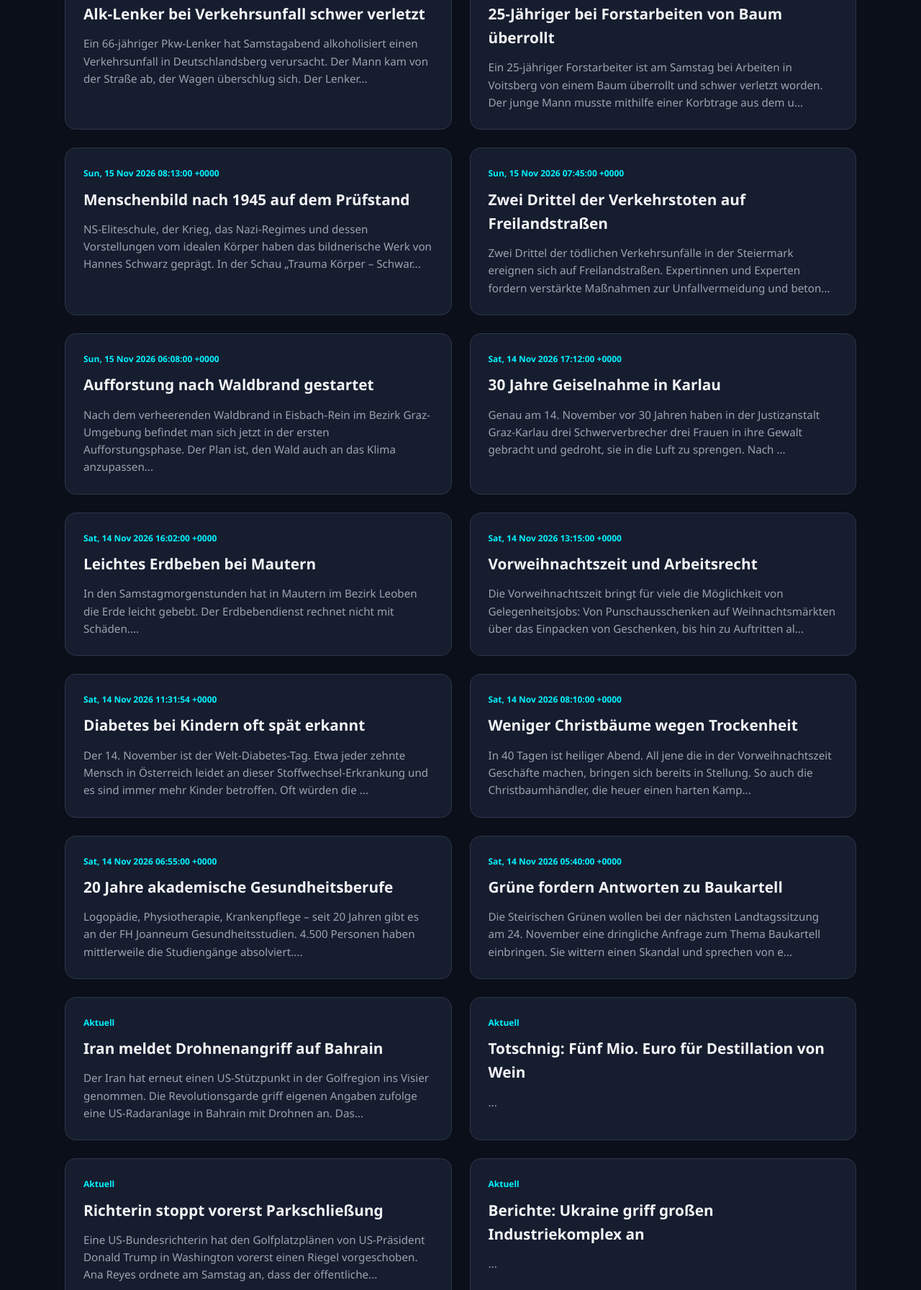
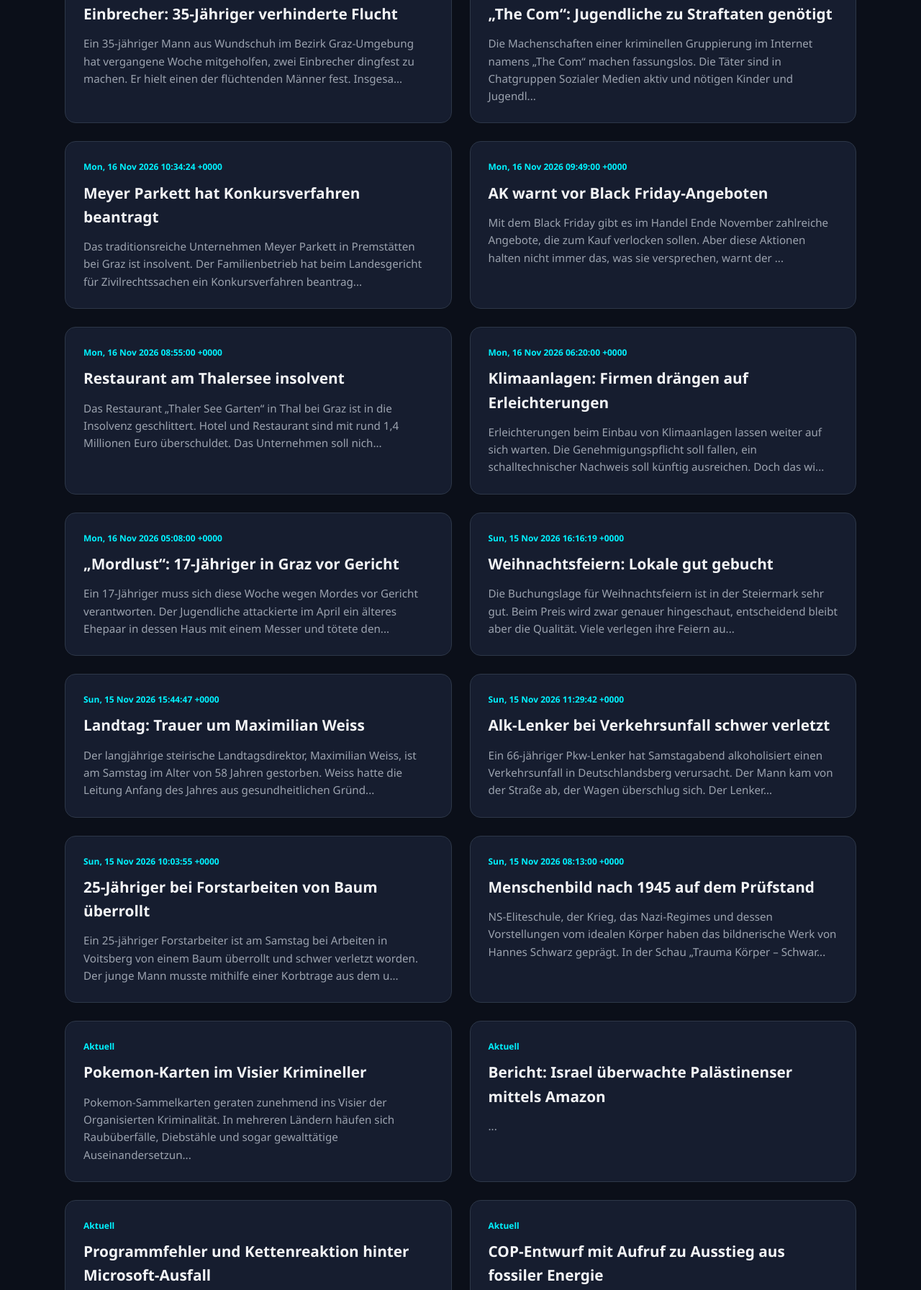
Before and after one commit to HACKERX6661/daily-news, a plain HTML site: page index.html in a window 1280 px wide. Shown: the part 298-2090 px from the top of the page at 72% size. Drawn offline with Linux system fonts and the light colour scheme.

Commit message:
Update News Hub

```diff
--- a/index.html
+++ b/index.html
@@ -53,11 +53,56 @@
         </header>
 
         <div class="weather-bar">
-            Graz aktuell: ☁️ 2°C (Gefühlt: 0°C) - Bedeckt
+            Graz aktuell: 🌤️ 7°C (Gefühlt: 5°C) - Hauptsächlich klar
         </div>
 
         <div id="news-container">
 
+                <div class="news-item">
+                    <div class="date">Mon, 16 Nov 2026 12:54:33 +0000</div>
+                    <h3><a href="https://steiermark.orf.at/stories/3379766/" target="_blank">Einbrecher: 35-Jähriger verhinderte Flucht</a></h3>
+                    <p>Ein 35-jähriger Mann aus Wundschuh im Bezirk Graz-Umgebung hat vergangene Woche mitgeholfen, zwei Einbrecher dingfest zu machen. Er hielt einen der flüchtenden Männer fest. Insgesa...</p>
+                </div>
+                <div class="news-item">
+                    <div class="date">Mon, 16 Nov 2026 11:18:00 +0000</div>
+                    <h3><a href="https://steiermark.orf.at/stories/3379743/" target="_blank">„The Com“: Jugendliche zu Straftaten genötigt</a></h3>
+                    <p>Die Machenschaften einer kriminellen Gruppierung im Internet namens „The Com“ machen fassungslos. Die Täter sind in Chatgruppen Sozialer Medien aktiv und nötigen Kinder und Jugendl...</p>
+                </div>
+                <div class="news-item">
+                    <div class="date">Mon, 16 Nov 2026 10:34:24 +0000</div>
+                    <h3><a href="https://steiermark.orf.at/stories/3379723/" target="_blank">Meyer Parkett hat Konkursverfahren beantragt</a></h3>
+                    <p>Das traditionsreiche Unternehmen Meyer Parkett in Premstätten bei Graz ist insolvent. Der Familienbetrieb hat beim Landesgericht für Zivilrechtssachen ein Konkursverfahren beantrag...</p>
+                </div>
+                <div class="news-item">
+                    <div class="date">Mon, 16 Nov 2026 09:49:00 +0000</div>
+                    <h3><a href="https://steiermark.orf.at/stories/3379725/" target="_blank">AK warnt vor Black Friday-Angeboten</a></h3>
+                    <p>Mit dem Black Friday gibt es im Handel Ende November zahlreiche Angebote, die zum Kauf verlocken sollen. Aber diese Aktionen halten nicht immer das, was sie versprechen, warnt der ...</p>
+                </div>
+                <div class="news-item">
+                    <div class="date">Mon, 16 Nov 2026 08:55:00 +0000</div>
+                    <h3><a href="https://steiermark.orf.at/stories/3379702/" target="_blank">Restaurant am Thalersee insolvent</a></h3>
+                    <p>Das Restaurant „Thaler See Garten“ in Thal bei Graz ist in die Insolvenz geschlittert. Hotel und Restaurant sind mit rund 1,4 Millionen Euro überschuldet. Das Unternehmen soll nich...</p>
+                </div>
+                <div class="news-item">
+                    <div class="date">Mon, 16 Nov 2026 06:20:00 +0000</div>
+                    <h3><a href="https://steiermark.orf.at/stories/3379639/" target="_blank">Klimaanlagen: Firmen drängen auf Erleichterungen</a></h3>
+                    <p>Erleichterungen beim Einbau von Klimaanlagen lassen weiter auf sich warten. Die Genehmigungspflicht soll fallen, ein schalltechnischer Nachweis soll künftig ausreichen. Doch das wi...</p>
+                </div>
+                <div class="news-item">
+                    <div class="date">Mon, 16 Nov 2026 05:08:00 +0000</div>
+                    <h3><a href="https://steiermark.orf.at/stories/3379635/" target="_blank">„Mordlust“: 17-Jähriger in Graz vor Gericht</a></h3>
+                    <p>Ein 17-Jähriger muss sich diese Woche wegen Mordes vor Gericht verantworten. Der Jugendliche attackierte im April ein älteres Ehepaar in dessen Haus mit einem Messer und tötete den...</p>
+                </div>
+                <div class="news-item">
+                    <div class="date">Sun, 15 Nov 2026 16:16:19 +0000</div>
+                    <h3><a href="https://steiermark.orf.at/stories/3379612/" target="_blank">Weihnachtsfeiern: Lokale gut gebucht</a></h3>
+                    <p>Die Buchungslage für Weihnachtsfeiern ist in der Steiermark sehr gut. Beim Preis wird zwar genauer hingeschaut, entscheidend bleibt aber die Qualität. Viele verlegen ihre Feiern au...</p>
+                </div>
+                <div class="news-item">
+                    <div class="date">Sun, 15 Nov 2026 15:44:47 +0000</div>
+                    <h3><a href="https://steiermark.orf.at/stories/3379658/" target="_blank">Landtag: Trauer um Maximilian Weiss</a></h3>
+                    <p>Der langjährige steirische Landtagsdirektor, Maximilian Weiss, ist am Samstag im Alter von 58 Jahren gestorben. Weiss hatte die Leitung Anfang des Jahres aus gesundheitlichen Gründ...</p>
+                </div>
                 <div class="news-item">
                     <div class="date">Sun, 15 Nov 2026 11:29:42 +0000</div>
                     <h3><a href="https://steiermark.orf.at/stories/3379622/" target="_blank">Alk-Lenker bei Verkehrsunfall schwer verletzt</a></h3>
@@ -74,108 +119,63 @@
                     <p>NS-Eliteschule, der Krieg, das Nazi-Regimes und dessen Vorstellungen vom idealen Körper haben das bildnerische Werk von Hannes Schwarz geprägt. In der Schau „Trauma Körper – Schwar...</p>
                 </div>
                 <div class="news-item">
-                    <div class="date">Sun, 15 Nov 2026 07:45:00 +0000</div>
-                    <h3><a href="https://steiermark.orf.at/stories/3379399/" target="_blank">Zwei Drittel der Verkehrstoten auf Freilandstraßen</a></h3>
-                    <p>Zwei Drittel der tödlichen Verkehrsunfälle in der Steiermark ereignen sich auf Freilandstraßen. Expertinnen und Experten fordern verstärkte Maßnahmen zur Unfallvermeidung und beton...</p>
-                </div>
-                <div class="news-item">
-                    <div class="date">Sun, 15 Nov 2026 06:08:00 +0000</div>
-                    <h3><a href="https://steiermark.orf.at/stories/3378950/" target="_blank">Aufforstung nach Waldbrand gestartet</a></h3>
-                    <p>Nach dem verheerenden Waldbrand in Eisbach-Rein im Bezirk Graz-Umgebung befindet man sich jetzt in der ersten Aufforstungsphase. Der Plan ist, den Wald auch an das Klima anzupassen...</p>
-                </div>
-                <div class="news-item">
-                    <div class="date">Sat, 14 Nov 2026 17:12:00 +0000</div>
-                    <h3><a href="https://steiermark.orf.at/stories/3379562/" target="_blank">30 Jahre Geiselnahme in Karlau</a></h3>
-                    <p>Genau am 14. November vor 30 Jahren haben in der Justizanstalt Graz-Karlau drei Schwerverbrecher drei Frauen in ihre Gewalt gebracht und gedroht, sie in die Luft zu sprengen. Nach ...</p>
-                </div>
-                <div class="news-item">
-                    <div class="date">Sat, 14 Nov 2026 16:02:00 +0000</div>
-                    <h3><a href="https://steiermark.orf.at/stories/3379569/" target="_blank">Leichtes Erdbeben bei Mautern</a></h3>
-                    <p>In den Samstagmorgenstunden hat in Mautern im Bezirk Leoben die Erde leicht gebebt. Der Erdbebendienst rechnet nicht mit Schäden....</p>
-                </div>
-                <div class="news-item">
-                    <div class="date">Sat, 14 Nov 2026 13:15:00 +0000</div>
-                    <h3><a href="https://steiermark.orf.at/stories/3379532/" target="_blank">Vorweihnachtszeit und Arbeitsrecht</a></h3>
-                    <p>Die Vorweihnachtszeit bringt für viele die Möglichkeit von Gelegenheitsjobs: Von Punschausschenken auf Weihnachtsmärkten über das Einpacken von Geschenken, bis hin zu Auftritten al...</p>
-                </div>
-                <div class="news-item">
-                    <div class="date">Sat, 14 Nov 2026 11:31:54 +0000</div>
-                    <h3><a href="https://steiermark.orf.at/stories/3379538/" target="_blank">Diabetes bei Kindern oft spät erkannt</a></h3>
-                    <p>Der 14. November ist der Welt-Diabetes-Tag. Etwa jeder zehnte Mensch in Österreich leidet an dieser Stoffwechsel-Erkrankung und es sind immer mehr Kinder betroffen. Oft würden die ...</p>
-                </div>
-                <div class="news-item">
-                    <div class="date">Sat, 14 Nov 2026 08:10:00 +0000</div>
-                    <h3><a href="https://steiermark.orf.at/stories/3379483/" target="_blank">Weniger Christbäume wegen Trockenheit</a></h3>
-                    <p>In 40 Tagen ist heiliger Abend. All jene die in der Vorweihnachtszeit Geschäfte machen, bringen sich bereits in Stellung. So auch die Christbaumhändler, die heuer einen harten Kamp...</p>
-                </div>
-                <div class="news-item">
-                    <div class="date">Sat, 14 Nov 2026 06:55:00 +0000</div>
-                    <h3><a href="https://steiermark.orf.at/stories/3379474/" target="_blank">20 Jahre akademische Gesundheitsberufe</a></h3>
-                    <p>Logopädie, Physiotherapie, Krankenpflege – seit 20 Jahren gibt es an der FH Joanneum Gesundheitsstudien. 4.500 Personen haben mittlerweile die Studiengänge absolviert....</p>
-                </div>
-                <div class="news-item">
-                    <div class="date">Sat, 14 Nov 2026 05:40:00 +0000</div>
-                    <h3><a href="https://steiermark.orf.at/stories/3379451/" target="_blank">Grüne fordern Antworten zu Baukartell</a></h3>
-                    <p>Die Steirischen Grünen wollen bei der nächsten Landtagssitzung am 24. November eine dringliche Anfrage zum Thema Baukartell einbringen. Sie wittern einen Skandal und sprechen von e...</p>
+                    <div class="date">Aktuell</div>
+                    <h3><a href="https://orf.at/stories/3448349/" target="_blank">Pokemon-Karten im Visier Krimineller</a></h3>
+                    <p>Pokemon-Sammelkarten geraten zunehmend ins Visier der Organisierten Kriminalität. In mehreren Ländern häufen sich Raubüberfälle, Diebstähle und sogar gewalttätige Auseinandersetzun...</p>
                 </div>
                 <div class="news-item">
                     <div class="date">Aktuell</div>
-                    <h3><a href="https://orf.at/stories/3448241/" target="_blank">Iran meldet Drohnenangriff auf Bahrain</a></h3>
-                    <p>Der Iran hat erneut einen US-Stützpunkt in der Golfregion ins Visier genommen. Die Revolutionsgarde griff eigenen Angaben zufolge eine US-Radaranlage in Bahrain mit Drohnen an. Das...</p>
-                </div>
-                <div class="news-item">
-                    <div class="date">Aktuell</div>
-                    <h3><a href="https://orf.at/stories/3448239/" target="_blank">Totschnig: Fünf Mio. Euro für Destillation von Wein</a></h3>
+                    <h3><a href="https://orf.at/stories/3448348/" target="_blank">Bericht: Israel überwachte Palästinenser mittels Amazon</a></h3>
                     <p>...</p>
                 </div>
                 <div class="news-item">
                     <div class="date">Aktuell</div>
-                    <h3><a href="https://orf.at/stories/3448227/" target="_blank">Richterin stoppt vorerst Parkschließung</a></h3>
-                    <p>Eine US-Bundesrichterin hat den Golfplatzplänen von US-Präsident Donald Trump in Washington vorerst einen Riegel vorgeschoben. Ana Reyes ordnete am Samstag an, dass der öffentliche...</p>
-                </div>
-                <div class="news-item">
-                    <div class="date">Aktuell</div>
-                    <h3><a href="https://orf.at/stories/3448229/" target="_blank">Berichte: Ukraine griff großen Industriekomplex an</a></h3>
+                    <h3><a href="https://orf.at/stories/3448344/" target="_blank">Programmfehler und Kettenreaktion hinter Microsoft-Ausfall</a></h3>
                     <p>...</p>
                 </div>
                 <div class="news-item">
                     <div class="date">Aktuell</div>
-                    <h3><a href="https://orf.at/stories/3448228/" target="_blank">Truppen des Jemen ziehen sich von Bab al-Mandab zurück</a></h3>
+                    <h3><a href="https://orf.at/stories/3448342/" target="_blank">COP-Entwurf mit Aufruf zu Ausstieg aus fossiler Energie</a></h3>
                     <p>...</p>
                 </div>
                 <div class="news-item">
                     <div class="date">Aktuell</div>
-                    <h3><a href="https://orf.at/stories/3448226/" target="_blank">Philippinen gewinnen ersten Song Contest in Asien</a></h3>
+                    <h3><a href="https://orf.at/stories/3448338/" target="_blank">Bericht: Französische Soldaten als Ausbildner in Ukraine</a></h3>
                     <p>...</p>
                 </div>
                 <div class="news-item">
                     <div class="date">Aktuell</div>
-                    <h3><a href="https://orf.at/stories/3448218/" target="_blank">Guatemala: Trauerfeier für Literaturnobelpreisträger Asturias</a></h3>
+                    <h3><a href="https://orf.at/stories/3448339/" target="_blank">Einigung auf Regierung in Lettland</a></h3>
                     <p>...</p>
                 </div>
                 <div class="news-item">
                     <div class="date">Aktuell</div>
-                    <h3><a href="https://orf.at/stories/3448217/" target="_blank">Netzwerk „The Com“ hinter mehreren Kriminalfällen</a></h3>
+                    <h3><a href="https://orf.at/stories/3448325/" target="_blank">Offenbar Einigung mit Ruanda</a></h3>
+                    <p>Österreich und vier weitere EU-Staaten wollen abgelehnte Asylwerber und Asylwerberinnen künftig in ein Abschiebezentrum in Ruanda bringen. Entsprechende Pläne dürften Innenminister...</p>
+                </div>
+                <div class="news-item">
+                    <div class="date">Aktuell</div>
+                    <h3><a href="https://orf.at/stories/3448334/" target="_blank">Grüne erwarten bei Zivildienst Bewegung der Regierung</a></h3>
                     <p>...</p>
                 </div>
                 <div class="news-item">
                     <div class="date">Aktuell</div>
-                    <h3><a href="https://orf.at/stories/3448216/" target="_blank">Schiffskollision in New Orleans: Hafenbetreiber klagt</a></h3>
+                    <h3><a href="https://orf.at/stories/3448324/" target="_blank">Österreicher gewinnt „Magic“-WM</a></h3>
                     <p>...</p>
                 </div>
                 <div class="news-item">
                     <div class="date">Aktuell</div>
-                    <h3><a href="https://orf.at/stories/3448215/" target="_blank">Iran meldet Angriff auf US-Stützpunkt in Bahrain</a></h3>
+                    <h3><a href="https://orf.at/stories/3448332/" target="_blank">Commerzbank-Übernahme: EU gibt UniCredit grünes Licht</a></h3>
                     <p>...</p>
                 </div>
                 <div class="news-item">
                     <div class="date">Aktuell</div>
-                    <h3><a href="https://orf.at/stories/3448214/" target="_blank">Argentinischer Präsident Milei will wieder kandidieren</a></h3>
+                    <h3><a href="https://orf.at/stories/3448329/" target="_blank">Erben wollen Auktion von Van-Gogh-Werk stoppen</a></h3>
                     <p>...</p>
                 </div>
                 <div class="news-item">
                     <div class="date">Aktuell</div>
-                    <h3><a href="https://orf.at/stories/3448213/" target="_blank">US-Richterin stoppt Trumps Golfplatzprojekt in Washington</a></h3>
+                    <h3><a href="https://orf.at/stories/3448326/" target="_blank">EZB sieht Gefahren für Finanzsystem durch KI</a></h3>
                     <p>...</p>
                 </div>
         </div>
```
